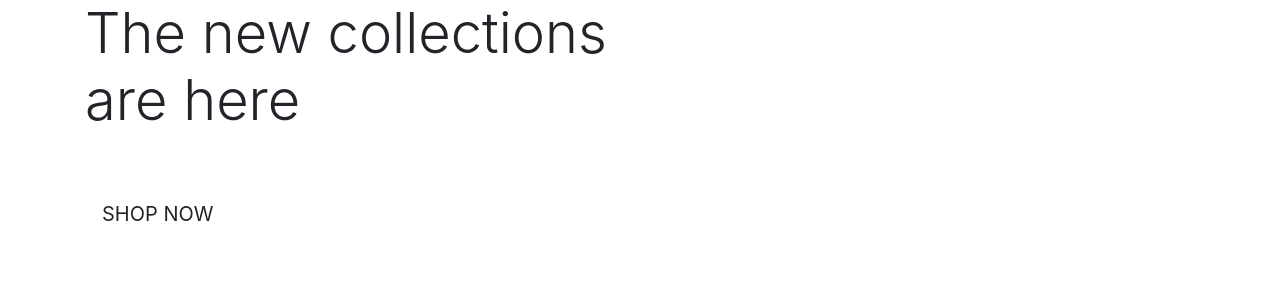
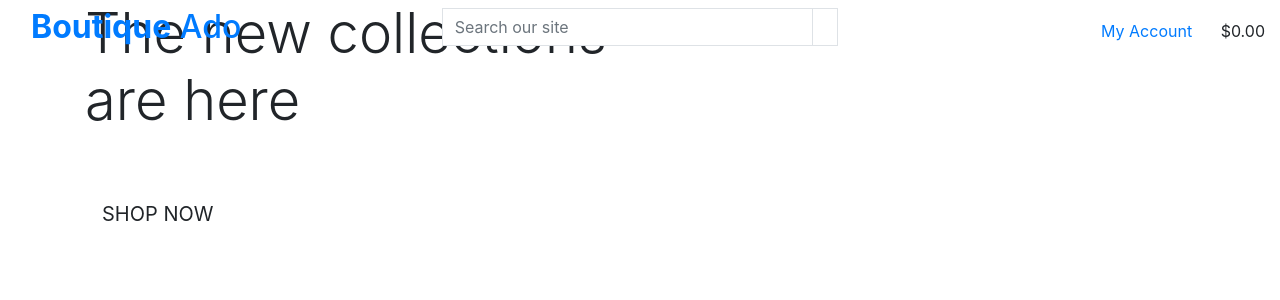
Before and after one commit to jts272/mp6-boutique-ado, a Django app: page / in a window 1280 px wide. Shown: the top 300 px of the page. Run offline with Django 3.2, Linux system fonts and the light colour scheme.

Commit message:
feat: add main page header

```diff
--- a/pyproject.toml
+++ b/pyproject.toml
@@ -4,5 +4,6 @@ blank_line_before_tag = "block"
 close_void_tags = true
 format_attribute_template_tags = true
 format_js = true
+max_line_length = 80
 [tool.djlint.js]
 indent_size = 2
--- a/templates/base.html
+++ b/templates/base.html
@@ -47,6 +47,85 @@
   </head>
   <body>
     <header class="container-fluid fixed-top">
+      <div class="row">
+        <div class="col-12 col-lg-4 my-auto py-1 py-lg-0 text-center text-lg-left">
+          <a href="{% url 'home' %}" class="nav-link main-logo-link">
+            <h2 class="logo-font text-black my-0">
+              <strong>Boutique</strong> Ado
+            </h2>
+          </a>
+        </div>
+        <div class="col-12 col-lg-4 my-auto py-1 py-lg-0">
+          <form action="" method="get">
+            <div class="input-group w-100">
+              <input type="text"
+                     class="form-control border border-black rounded-0"
+                     name="q"
+                     placeholder="Search our site" />
+              <div class="input-group-append">
+                <button class="form-control btn btn-black border border-black rounded-0"
+                        type="submit">
+                  <span class="icon">
+                    <i class="fas fa-search"></i>
+                  </span>
+                </button>
+              </div>
+            </div>
+          </form>
+        </div>
+        <div class="col-12 col-lg-4 my-auto py-1 py-lg-0">
+          <ul class="list-inline list-unstyled text-center text-lg-right my-0">
+            <li class="list-inline-item dropdown">
+              <a href="#"
+                 class="text-black nav-link"
+                 id="user-options"
+                 data-toggle="dropdown"
+                 aria-haspopup="true"
+                 aria-expanded="false">
+                <div class="text-center">
+                  <div>
+                    <i class="fas fa-user fa-lg"></i>
+                  </div>
+                  <p class="my-0">My Account</p>
+                </div>
+              </a>
+              <div class="dropdown-menu border-0" aria-labelledby="user-options">
+                {% if request.user.is_authenticated %}
+                  {% if request.user.is_superuser %}
+                    <a href="" class="dropdown-item">Product Management</a>
+                  {% endif %}
+                  <a href="" class="dropdown-item">My Profile</a>
+                  <a href="{% url 'account_logout' %}">Logout</a>
+                {% else %}
+                  <a href="{% url 'account_signup' %}" class="dropdown-item">Register</a>
+                  <a href="{% url 'account_login' %}" class="dropdown-item">Login</a>
+                {% endif %}
+              </div>
+            </li>
+            <li class="list-inline-item">
+              <a href=""
+                 class="{% if grand_total %}
+                          text-info font-weight-bold
+                        {% else %}
+                          text-black
+                        {% endif %}
+                        nav-link"></a>
+              <div class="text-center">
+                <div>
+                  <i class="fas fa-shopping-bag fa-lg"></i>
+                </div>
+                <p class="my-0">
+                  {% if grand_total %}
+                    ${{ grand_total|floatformat:2 }}
+                  {% else %}
+                    $0.00
+                  {% endif %}
+                </p>
+              </div>
+            </li>
+          </ul>
+        </div>
+      </div>
     </header>
     {% if messages %}<div class="message-container"></div>{% endif %}
 
```
